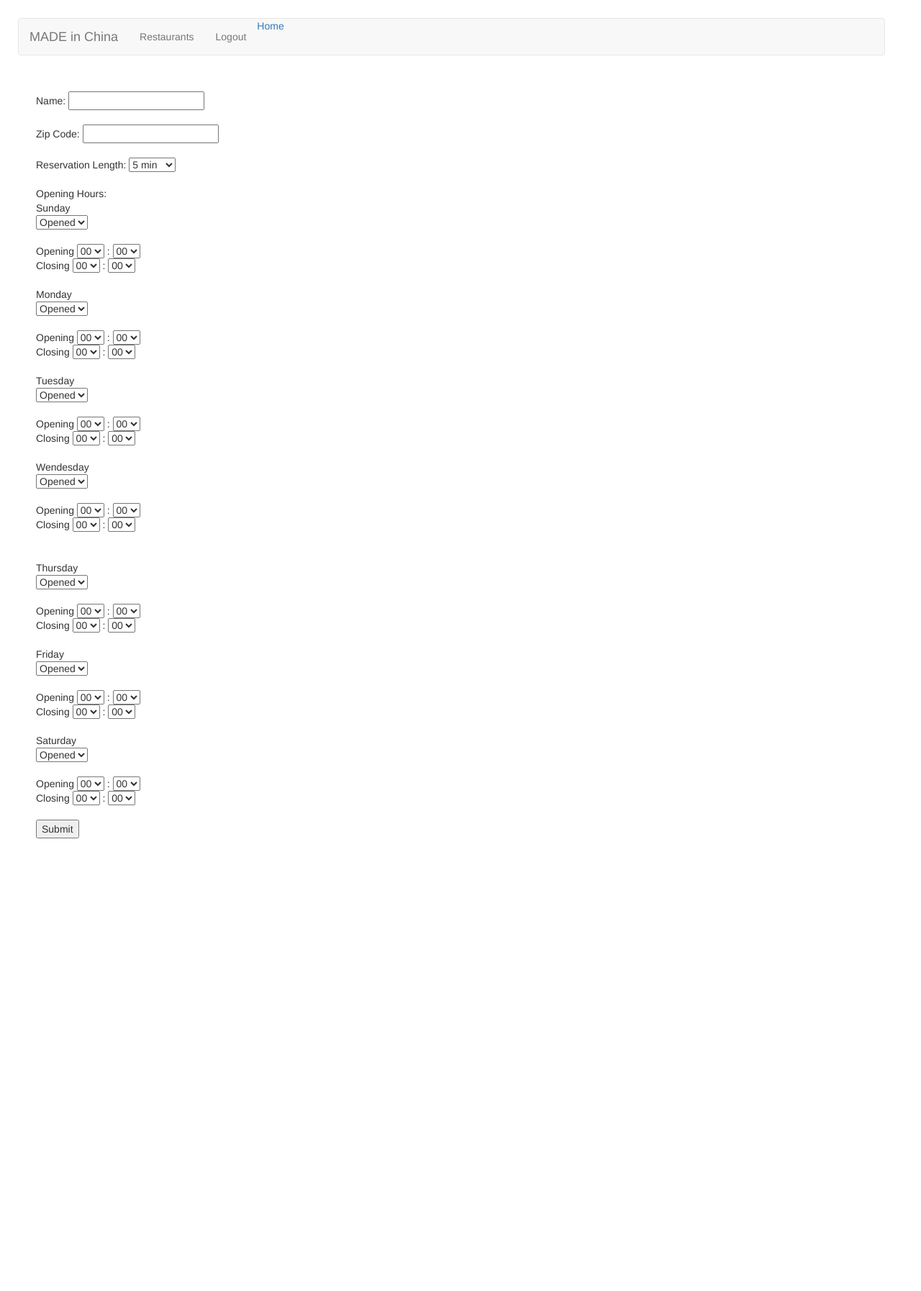
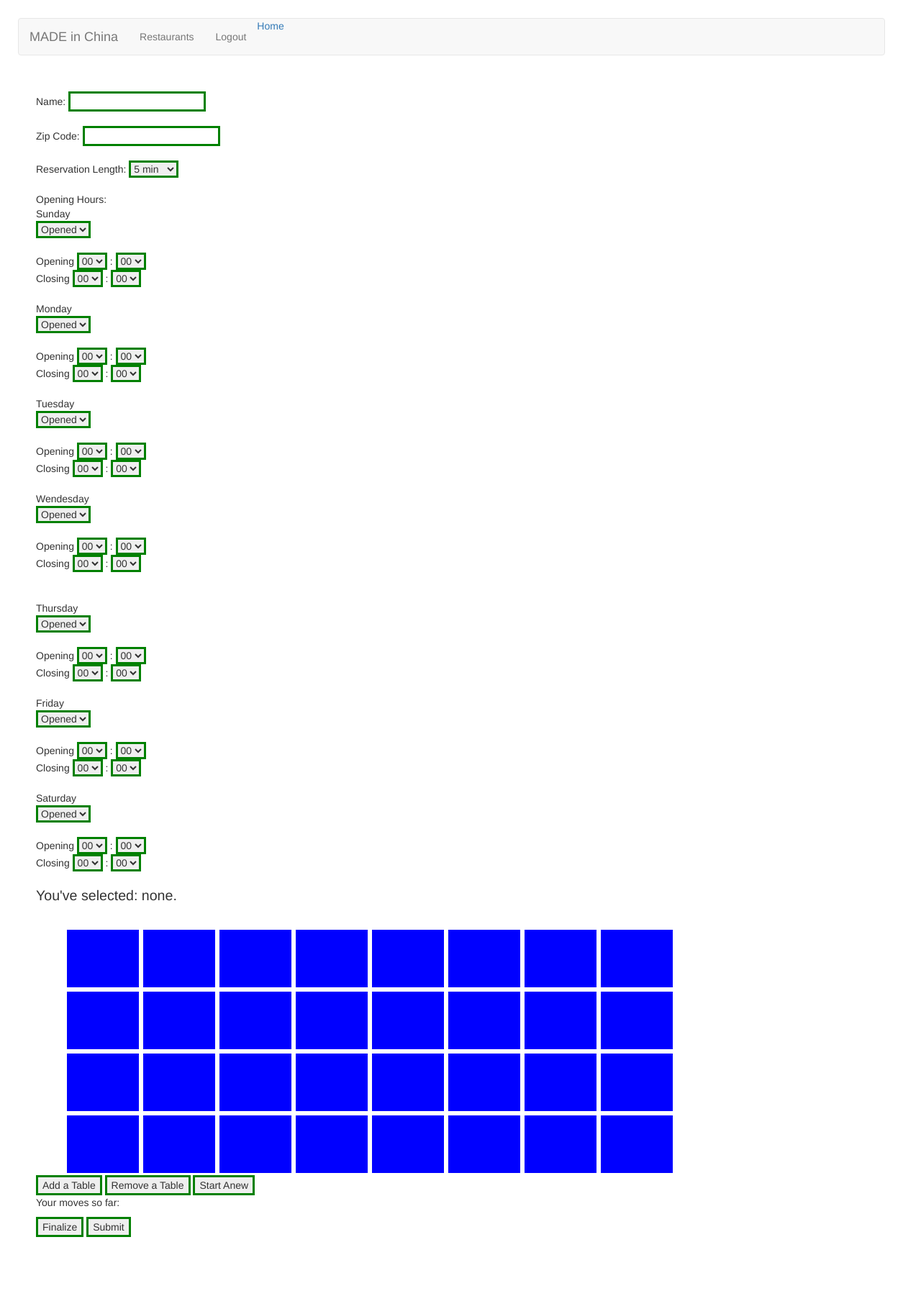
Before and after one commit to MrEricL/MADE-in-China, a Flask app: page /addrest in a window 1280 px wide. Shown: the whole page at 72% size. Before the commit the page ends 1165 px from the top, so only its background shows below. Run offline with Flask 2, Linux system fonts and the light colour scheme; some libraries are stand-ins or nearby versions.

```diff
--- a/app.py
+++ b/app.py
@@ -134,12 +134,13 @@ def newrest():
     print request.args['monstatus']  == 'open'
     '''
     masterDict = dictBuilder(request.args)
+
     for each in masterDict:
 
         print each + ": " + str(masterDict[each])
         print "\n\n"
 
-    return render_template("registerrest.html")
+    return render_template("home.html")
 ### DICT STRING
 ### 000 = SUNDAY
 ### {'000':['12','00','23','00']}
@@ -148,6 +149,7 @@ def dictBuilder(d):
     ret['name'] = d['restname']
     ret['zip'] = d['zipcode']
     ret['reslen'] = d['reslen']
+    ret['pic'] = d['pic']
     closed = []
 
     #Monday
--- a/templates/registerrest.html
+++ b/templates/registerrest.html
@@ -2,16 +2,17 @@
 <html>
   <head>
      <meta charset="utf-8">
+     <meta name="viewport" content="width=device-width, initial-scale=1">
 
-    <!-- Latest compiled and minified CSS -->
+    <!-- Latest compiled and minified CSS ************************************************************-->
     <link rel="stylesheet" href="https://maxcdn.bootstrapcdn.com/bootstrap/3.3.7/css/bootstrap.min.css">
 
     <link rel="stylesheet" type="text/css" href="style.css">
 
-    <!-- jQuery library -->
+    <!-- jQuery library ***************************************************************************-->
     <script src="https://ajax.googleapis.com/ajax/libs/jquery/3.2.1/jquery.min.js"></script>
 
-    <!-- Latest compiled JavaScript -->
+    <!-- Latest compiled JavaScript ************************************************************-->
     <script src="https://maxcdn.bootstrapcdn.com/bootstrap/3.3.7/js/bootstrap.min.js"></script>
 
 
@@ -22,11 +23,74 @@
       .navbar{
       margin: 25px 50px 50px 25px;
       }
+	/* SELECTABLE *****************************************************************************************/
+	  #target{ overflow: auto; }
+	    #feedback { font-size: 1.4em; }
+
+	  #selectable .ui-selectee {background: #0000ff; color: #7FFF00; }
+	  #selectable .ui-selecting { background: #000000; color: #white; }
+	  #selectable .ui-selected { background: #ff0000; color: white; }
+	  #selectable { list-style-type: none; margin: 10; padding: 10; width: 900px; }
+	  #selectable li { margin: 3px; padding: 1px; float: left; width: 100px; height: 80px; font-size: 4em; text-align: center; }
     </style>
+  <script src="https://code.jquery.com/jquery-1.12.4.js"></script>
+  <script src="https://code.jquery.com/ui/1.12.1/jquery-ui.js"></script>
+  <script src="https://cdnjs.cloudflare.com/ajax/libs/html2canvas/0.4.1/html2canvas.min.js"></script>
+<!-- SCRIPT ******************************************************************************************-->
+  <script>
+  var tableCount = 0;
+
+  $( function() {
+
+    $( "#selectable" ).selectable({
+
+      stop: function() {
+
+        $( ".ui-selected" ).selectable({
+          disabled: true
+        });
+        $( ".ui-selected" ).selectable("option", "disabled", true);
+
+        tableCount += 1;
+
+        var len = 0;
+        var result = $( "#select-result" ).empty();
+        $( ".ui-selected", this ).each(function() {
+          var index = $( "#selectable li" ).index( this );
+          result.append( " #" + ( index + 1 ) );
+          len += 1;
+        });
+
+        $( ".ui-selected" ).css("background-color", "red");
+
+        $( ".ui-selected" ).html(tableCount);
+
+        var patronCount = prompt("How many people will sit at this table?", "");
+
+        var log = $("#select-log" );
+        $( ".ui-selected", this ).each(function() {
+          var index = $( "#selectable li" ).index( this );
+          log.append( "Added table " + tableCount  + " of " + len + " consisting of Seat " + (index + 1)  + " With " + patronCount  + " People" + "<br>");
+          return false;
+        });
+      }
+    });
+  } );
+  </script>
+  <script>
+    $(document).ready( function() {
+      $(":enabled").css("border", "3px solid green");
+        $( ".ui-selected" ).selectable({
+          disabled: true
+        });
+        $( ".ui-selected" ).selectable("option", "disabled", true);
+    });
+  </script>
 
     <title> Register a Restaurant </title>
   </head>
 
+  <!-- BODY *********************************************************************************************-->
   <body>
     <nav class="navbar navbar-default">
       <div class="container-fluid">
@@ -722,11 +786,72 @@
 		</select>
 		</div>
 		<br>
-		<input required type="submit" name="submit">
 
+<!--SELECTABLE  ******************************************************************************************-->
+<p id="feedback">
+  <span>You've selected:</span> <span id="select-result">none</span>.
+</p>
+
+<br>
+<div id="target">
+
+<ol id="selectable">
+  <li class="ui-widget-content"></li>
+  <li class="ui-widget-content"></li>
+  <li class="ui-widget-content"></li>
+  <li class="ui-widget-content"></li>
+  <li class="ui-widget-content"></li>
+  <li class="ui-widget-content"></li>
+  <li class="ui-widget-content"></li>
+  <li class="ui-widget-content"></li>
+  <li class="ui-widget-content"></li>
+  <li class="ui-widget-content"></li>
+  <li class="ui-widget-content"></li>
+  <li class="ui-widget-content"></li>
+  <li class="ui-widget-content"></li>
+  <li class="ui-widget-content"></li>
+  <li class="ui-widget-content"></li>
+  <li class="ui-widget-content"></li>
+  <li class="ui-widget-content"></li>
+  <li class="ui-widget-content"></li>
+  <li class="ui-widget-content"></li>
+  <li class="ui-widget-content"></li>
+  <li class="ui-widget-content"></li>
+  <li class="ui-widget-content"></li>
+  <li class="ui-widget-content"></li>
+  <li class="ui-widget-content"></li>
+  <li class="ui-widget-content"></li>
+  <li class="ui-widget-content"></li>
+  <li class="ui-widget-content"></li>
+  <li class="ui-widget-content"></li>
+  <li class="ui-widget-content"></li>
+  <li class="ui-widget-content"></li>
+  <li class="ui-widget-content"></li>
+  <li class="ui-widget-content"></li>
+
+</ol>
+
+</div>
+
+ <button id="add">Add a Table</button>
+ <button id="remove">Remove a Table</button>
+
+ <button id="anew">Start Anew</button>
+
+ <p id="log">
+   <span>Your moves so far:</span><br><span id="select-log"></span>
+ </p>
+
+ <button type = "button" id="finalize"> Finalize </button>
+
+
+
+ <!-- SUBMIT -**************************************************************************************-->
+<input required type="submit" name="submit">
       </form>
 
     </div>
+    	<script src="../static/newdisplay.js"></script>
        <script type="text/javascript" src="../static/registerrest.js"></script>
   </body>
 
```
Also changed, not shown: 1 other file.
